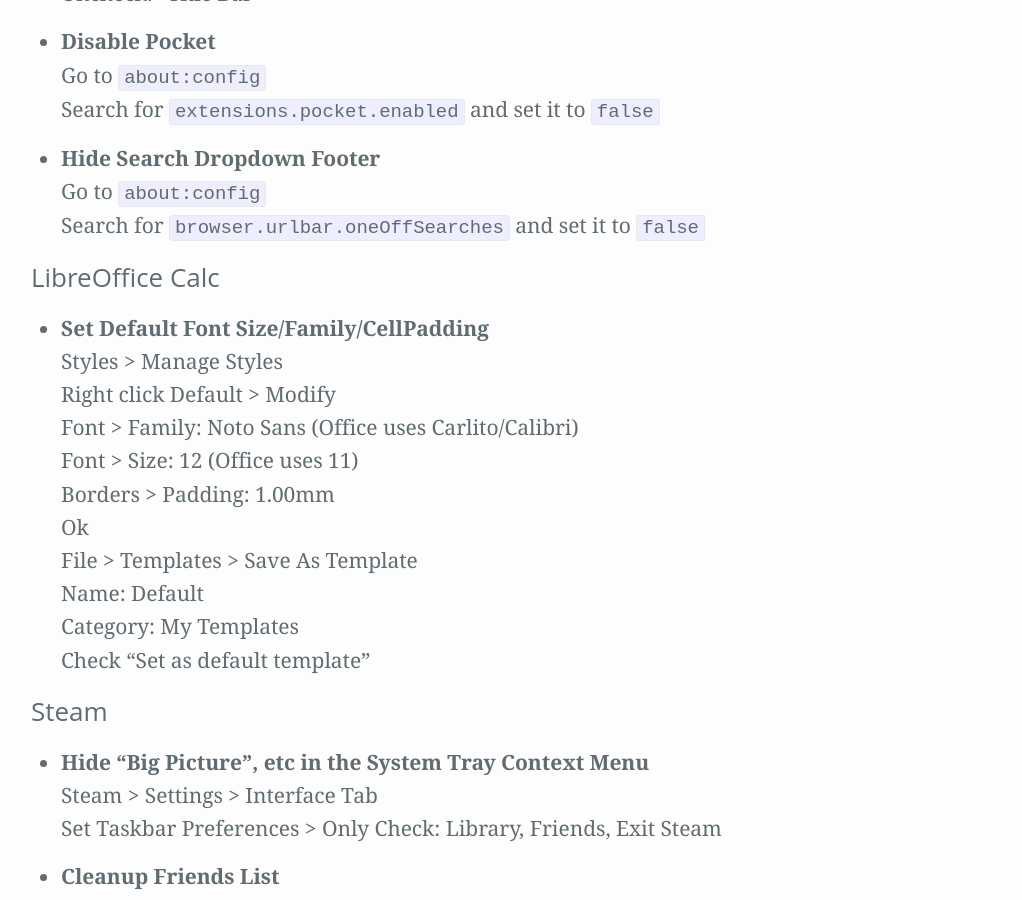
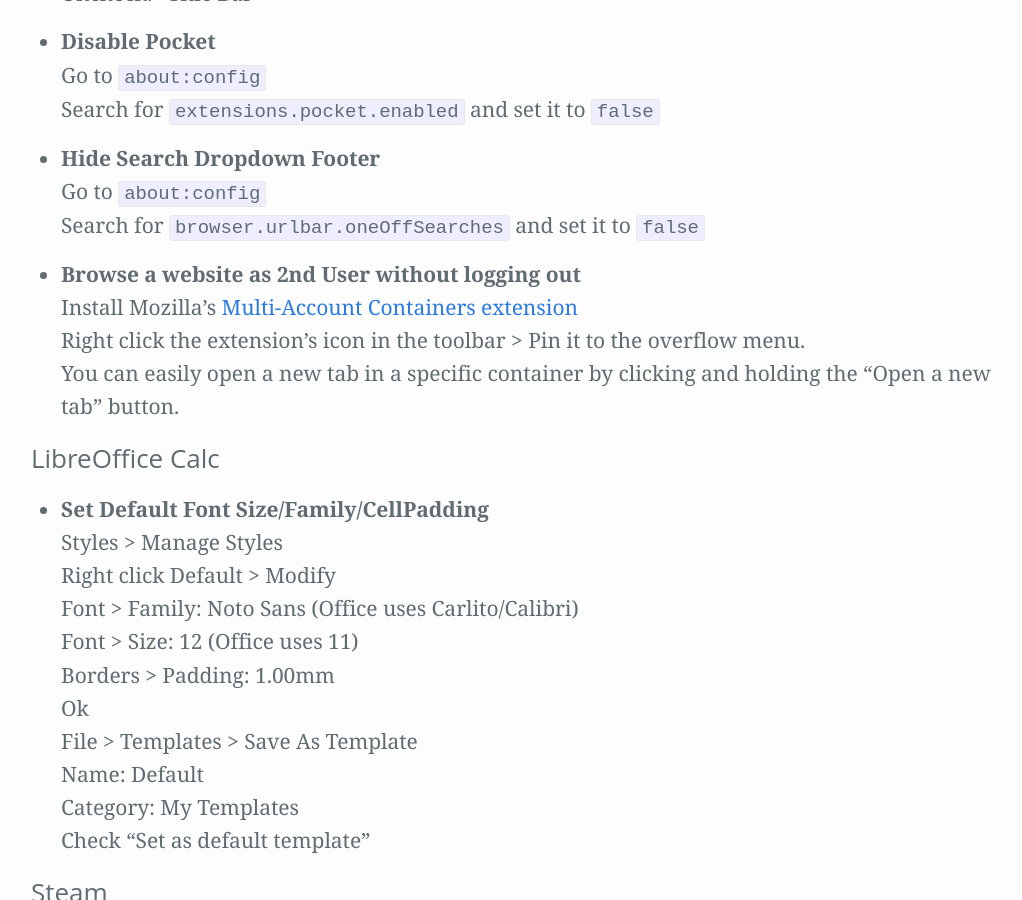
Before and after one commit to Zren/zren.github.io, a Jekyll site: the page built from kde.md, in a window 1280 px wide and 900 px high, scrolled down 12395 px. Shown: the whole window, without its empty margins (127-1149 px from the left). Built offline with Jekyll 4.4.1, drawn with Linux system fonts in a browser that asks for light colours.

Commit message:
Suggest the multi account containers extension

```diff
--- a/kde.md
+++ b/kde.md
@@ -491,6 +491,12 @@
   Go to `about:config`
   Search for `browser.urlbar.oneOffSearches` and set it to `false`
 
+{% assign i = i | plus: 1 %}
+* {:#cfg-{{ i }}} Browse a website as 2nd User without logging out
+  Install Mozilla's [Multi-Account Containers extension](https://addons.mozilla.org/en-US/firefox/addon/multi-account-containers/)
+  Right click the extension's icon in the toolbar > Pin it to the overflow menu.
+  You can easily open a new tab in a specific container by clicking and holding the "Open a new tab" button.
+
 
 ### LibreOffice Calc
 
```
